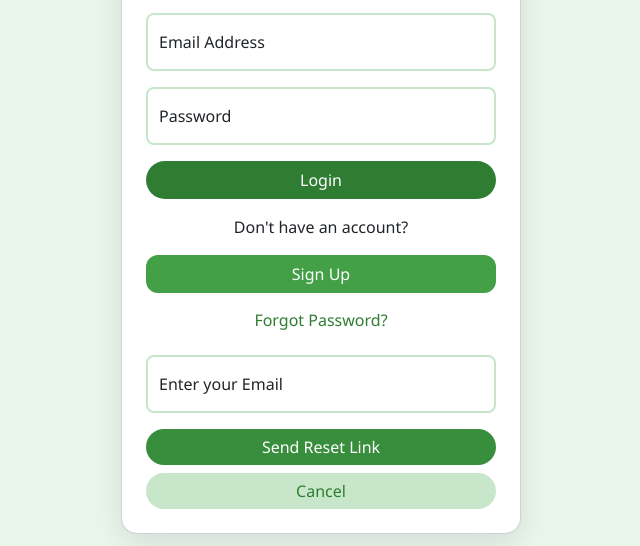
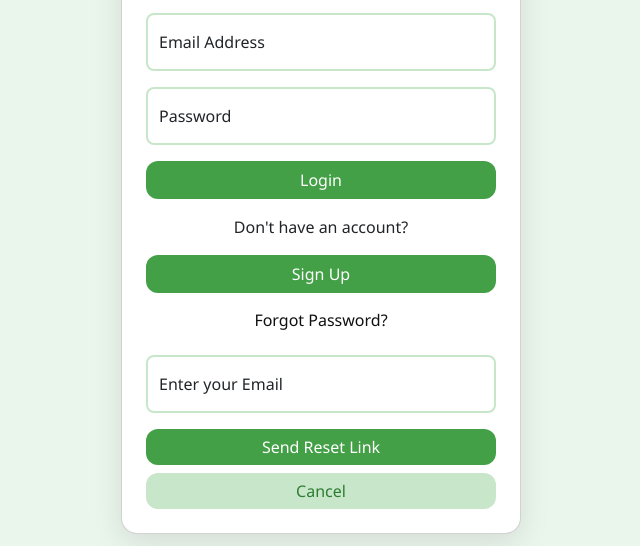
Before and after one commit to ShashankkY/project-ExpenseTracker, a website: page views/login.html in a window 1280 px wide. Both pictures are taken after a click on the button "Forgot Password?". Shown: the part 254-800 px from the top of the page, without its empty margins (319-959 px from the left). Drawn offline with nearby package versions, Linux system fonts and the light colour scheme.

Commit message:
final update

```diff
--- a/db/index.js
+++ b/db/index.js
@@ -5,7 +5,7 @@ const { Sequelize, DataTypes } = require('sequelize');
 const sequelize = new Sequelize(
   process.env.DB_NAME,
   process.env.DB_USER,
-  process.env.DB_PASS,
+  process.env.DB_PASSWORD,
   {
     host: 'localhost',
     dialect: 'mysql',
--- a/package.json
+++ b/package.json
@@ -3,6 +3,7 @@
   "version": "1.0.0",
   "main": "index.js",
   "scripts": {
+    "start": "node app.js",
     "test": "echo \"Error: no test specified\" && exit 1"
   },
   "keywords": [],
--- a/views/login.html
+++ b/views/login.html
@@ -35,12 +35,12 @@
       border-color: #388e3c;
     }
     .btn-login {
-      background-color: #2e7d32;
+      background-color: #43a047;
       color: #fff;
-      border-radius: 25px;
+      border-radius: 12px;
     }
     .btn-login:hover {
-      background-color: #1b5e20;
+      background-color: #2e7d32;
     }
     .btn-signup {
       background-color: #43a047;
@@ -51,17 +51,17 @@
       background-color: #2e7d32;
     }
     .custom-link {
-      color: #2e7d32;
+      color: #101010;
       text-decoration: none;
     }
     .custom-link:hover {
       text-decoration: underline;
-      color: #1b5e20;
+      color: #353635;
     }
     .btn-reset-link {
-  background-color: #388e3c;
+  background-color: #43a047;
   color: white;
-  border-radius: 25px;
+  border-radius: 12px;
   border: none;
   transition: background-color 0.3s ease, box-shadow 0.3s ease;
 }
@@ -73,7 +73,7 @@
 .btn-cancel-reset {
   background-color: #c8e6c9;
   color: #2e7d32;
-  border-radius: 25px;
+  border-radius: 12px;
   border: none;
   transition: background-color 0.3s ease, box-shadow 0.3s ease;
 }
```
Also changed, not shown: views/signup.html (+2 -2 lines).
